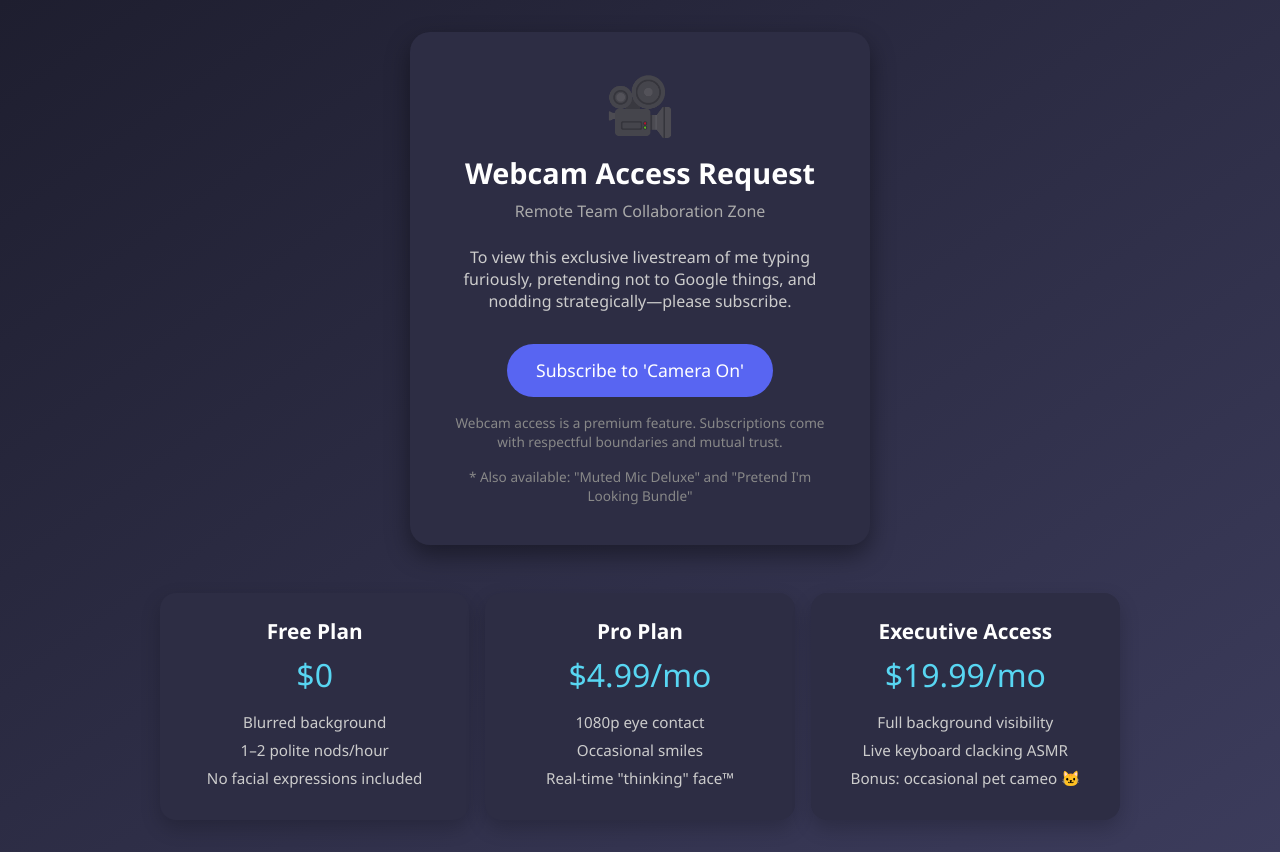
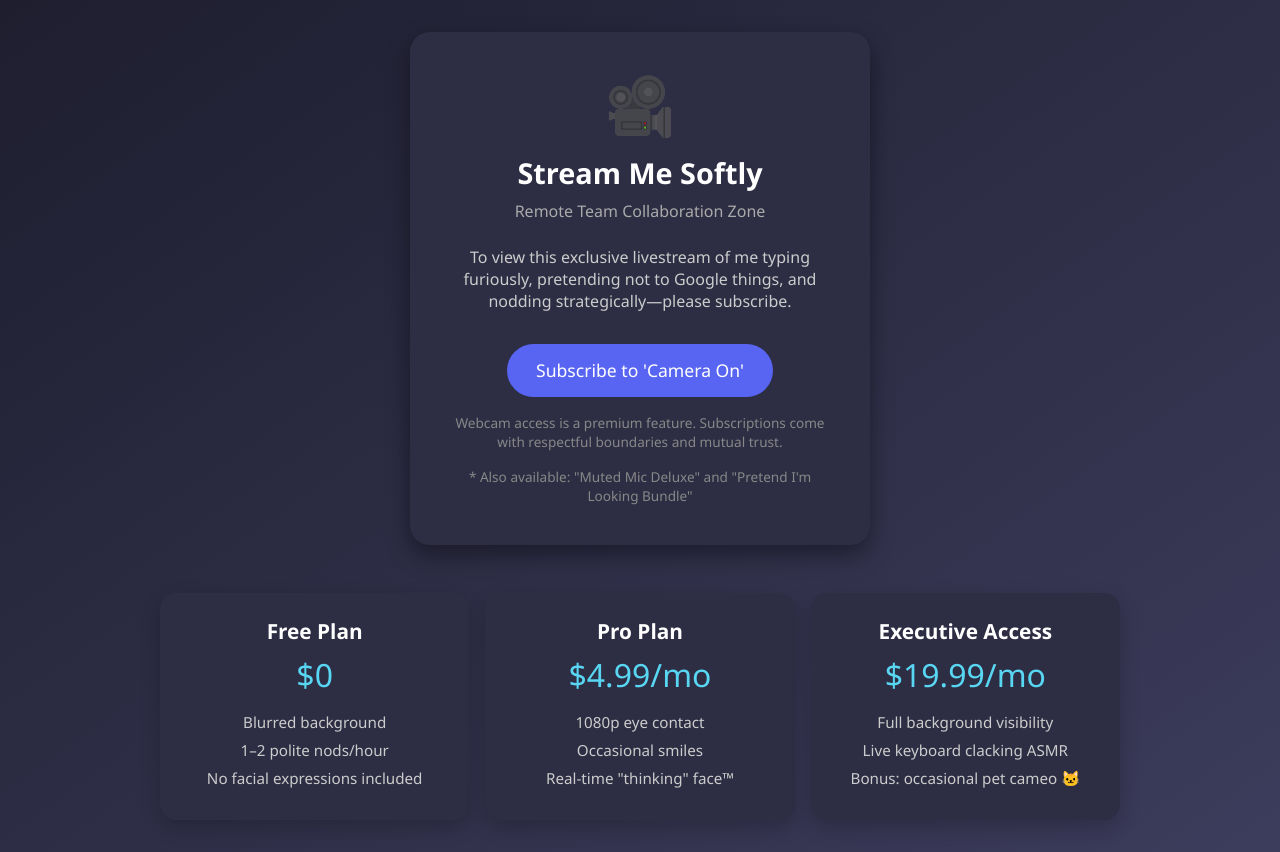
Before and after one commit to CisinoJr/stream-me-softly, a plain HTML site: page index.html in a window 1280 px wide. Drawn offline with Linux system fonts and the light colour scheme.

Commit message:
Update index.html

```diff
--- a/index.html
+++ b/index.html
@@ -2,7 +2,7 @@
 <html lang="en">
 <head>
   <meta charset="UTF-8">
-  <title>Request Webcam Access</title>
+  <title>Stream Me Softly</title>
   <meta name="viewport" content="width=device-width, initial-scale=1.0">
   <style>
     * {
@@ -148,7 +148,7 @@
 
   <div class="card">
     <div class="webcam-icon">🎥</div>
-    <h1>Webcam Access Request</h1>
+    <h1>Stream Me Softly</h1>
     <h2>Remote Team Collaboration Zone</h2>
     <p>
       To view this exclusive livestream of me typing furiously, pretending not to Google things, and nodding strategically—please subscribe.
```
